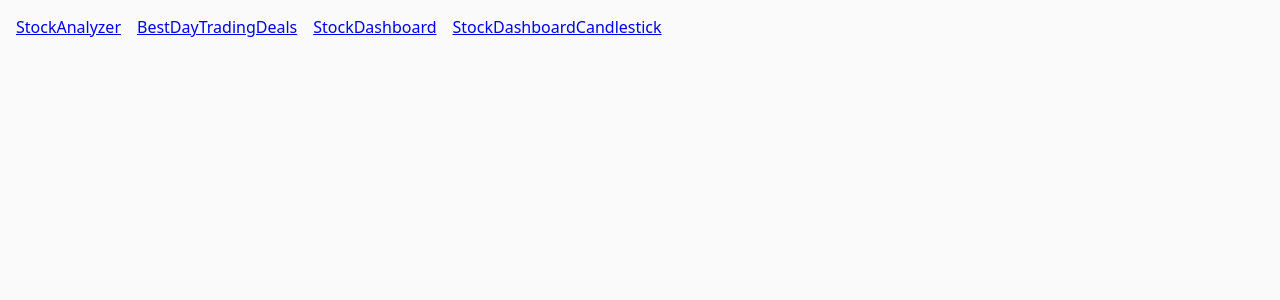
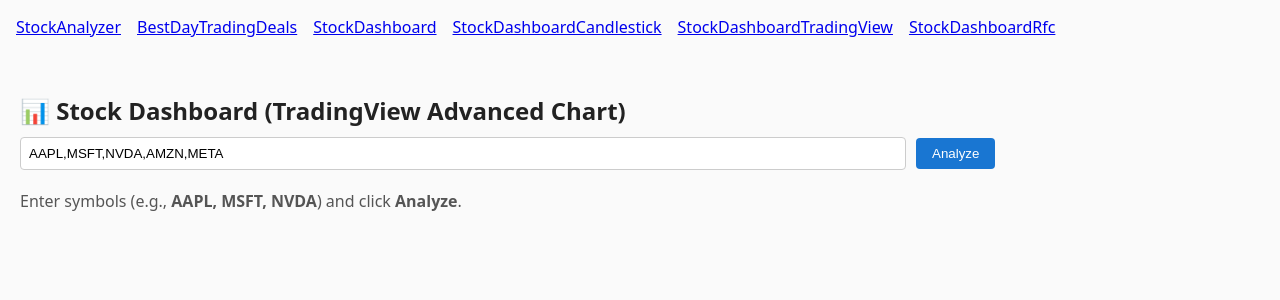
Before and after one commit to sanjeevdg/trading-app-client, a React (Create React App) app: page /StockDashboardTradingView in a window 1280 px wide. Shown: the top 300 px of the page. Built offline with nearby package versions, Linux system fonts and the light colour scheme.

Commit message:
oct23-1915hrs

```diff
--- a/src/App.tsx
+++ b/src/App.tsx
@@ -7,9 +7,13 @@ import BestDayTradingDeals from "./components/BestDayTradingDeals";
 import StockAnalyzer from "./components/StockAnalyzer";
 import StockDashboard from './components/StockDashboard';
 import StockDashboardCandlestick from './components/StockDashboardCandlestick';
+//import StockDashboardSyncfusion from './components/StockDashboardSyncfusion';
+import StockDashboardRfc from './components/StockDashboardRfc';
+import StockDashboardTradingView from './components/StockDashboardTradingView';
 
 
-
+//     <Link to="/StockDashboardSyncfusion">StockDashboardSyncfusion</Link>
+//          <Route path="/StockDashboardSyncfusion" element={<StockDashboardSyncfusion />} />
 const App: React.FC = () => {
   return (
 
@@ -19,19 +23,23 @@ const App: React.FC = () => {
         <Link to="/BestDayTradingDeals">BestDayTradingDeals</Link>
         <Link to="/StockDashboard">StockDashboard</Link>
         <Link to="/StockDashboardCandlestick">StockDashboardCandlestick</Link>
+        <Link to="/StockDashboardTradingView">StockDashboardTradingView</Link>
+        <Link to="/StockDashboardRfc">StockDashboardRfc</Link>
+
       </nav>
 
       <Routes>
+
         <Route path="/StockAnalyzer" element={<StockAnalyzer />} />
         <Route path="/BestDayTradingDeals" element={<BestDayTradingDeals />} />
         <Route path="/StockDashboard" element={<StockDashboard />} />
         <Route path="/StockDashboardCandlestick" element={<StockDashboardCandlestick />} />
-
+        <Route path="/StockDashboardRfc" element={<StockDashboardRfc />} />
+        <Route path="/StockDashboardTradingView" element={<StockDashboardTradingView />} />
 
       </Routes>
-    </Router>
-
-  );
+      </Router>
+          );
 
 };
 
--- /dev/null
+++ b/src/components/StockDashboardRfc.tsx
@@ -0,0 +1,170 @@
+import React, { useEffect, useState } from "react";
+import {
+  ChartCanvas,
+  Chart,
+  CandlestickSeries,
+  XAxis,
+  YAxis,
+  CrossHairCursor,
+  MouseCoordinateX,
+  MouseCoordinateY,
+  OHLCTooltip,
+  ZoomButtons,
+} from "react-financial-charts";
+import { scaleTime } from "d3-scale";
+import { timeFormat } from "d3-time-format";
+import { format } from "d3-format";
+
+interface Candle {
+  time: string;
+  open: number;
+  high: number;
+  low: number;
+  close: number;
+}
+
+interface StockData {
+  symbol: string;
+  price: number;
+  peRatio: number;
+  eps: number;
+  dividendYield: number;
+  marketCap: number;
+  candles: Candle[];
+}
+
+export default function StockDashboardRfc() {
+  const [symbols, setSymbols] = useState("AAPL,MSFT,NVDA,AMZN,META");
+  const [data, setData] = useState<StockData[]>([]);
+  const [loading, setLoading] = useState(false);
+
+  const fetchStocks = async () => {
+    try {
+      setLoading(true);
+      const response = await fetch("http://localhost:4000/api/cdsstocks", {
+        method: "POST",
+        headers: { "Content-Type": "application/json" },
+        body: JSON.stringify({ symbols: symbols.split(",").map((s) => s.trim()) }),
+      });
+      const result = await response.json();
+      setData(result);
+    } catch (err) {
+      console.error("Fetch error:", err);
+    } finally {
+      setLoading(false);
+    }
+  };
+
+  const statRow = (label: string, value: any, color?: string) => (
+    <div
+      style={{
+        display: "flex",
+        justifyContent: "space-between",
+        marginBottom: "4px",
+      }}
+    >
+      <span style={{ color: "#666" }}>{label}</span>
+      <span style={{ color: color || "#000", fontWeight: 600 }}>{value}</span>
+    </div>
+  );
+
+  return (
+    <div style={{ padding: "20px" }}>
+      <h2 style={{ marginBottom: "10px" }}>📊 Stock Dashboard (React Financial Charts)</h2>
+      <div style={{ marginBottom: "20px" }}>
+        <input
+          value={symbols}
+          onChange={(e) => setSymbols(e.target.value)}
+          placeholder="Enter stock symbols separated by commas"
+          style={{
+            width: "70%",
+            padding: "8px",
+            border: "1px solid #ccc",
+            borderRadius: "4px",
+          }}
+        />
+        <button
+          onClick={fetchStocks}
+          style={{
+            marginLeft: "10px",
+            padding: "8px 16px",
+            backgroundColor: "#1976d2",
+            color: "white",
+            border: "none",
+            borderRadius: "4px",
+            cursor: "pointer",
+          }}
+        >
+          {loading ? "Loading..." : "Analyze"}
+        </button>
+      </div>
+
+      {data.map((s) => {
+        const candles = s.candles.map((c) => ({
+          date: new Date(c.time),
+          open: c.open,
+          high: c.high,
+          low: c.low,
+          close: c.close,
+        }));
+
+        if (candles.length === 0) return null;
+
+        const xAccessor = (d: any) => d.date;
+        const xExtents = [candles[0].date, candles[candles.length - 1].date];
+
+        return (
+          <div
+            key={s.symbol}
+            style={{
+              border: "1px solid #ddd",
+              borderRadius: "10px",
+              padding: "16px",
+              marginBottom: "30px",
+            }}
+          >
+            <h3 style={{ marginBottom: "10px" }}>{s.symbol}</h3>
+            {statRow("Price", `$${s.price}`)}
+            {statRow("P/E Ratio", s.peRatio || "N/A")}
+            {statRow("EPS", s.eps || "N/A")}
+            {statRow("Dividend Yield", `${s.dividendYield}%`, "#00994d")}
+            {statRow("Market Cap", `${(s.marketCap / 1e9).toFixed(2)} B`)}
+
+            <div style={{ marginTop: "20px", height: "400px" }}>
+              <ChartCanvas
+                height={400}
+                width={800}
+                ratio={3}
+                margin={{ left: 60, right: 60, top: 20, bottom: 30 }}
+                data={candles}
+                seriesName={s.symbol}
+                xAccessor={xAccessor}
+                xScale={scaleTime() as any}
+                xExtents={xExtents}
+              >
+                <Chart id={1} yExtents={(d) => [d.high, d.low]}>
+                  <XAxis showGridLines />
+                  <YAxis showGridLines tickFormat={format(".2f")} />
+
+                  <MouseCoordinateX displayFormat={timeFormat("%b %Y")} />
+                  <MouseCoordinateY displayFormat={format(".2f")} />
+
+                  <CandlestickSeries
+                    wickStroke="#000000"
+                    fill={(d) => (d.close > d.open ? "#26a69a" : "#ef5350")}
+                    stroke={(d) => (d.close > d.open ? "#26a69a" : "#ef5350")}
+                  />
+
+                  <OHLCTooltip origin={[10, 10]} />
+                </Chart>
+
+                <ZoomButtons />
+                <CrossHairCursor />
+              </ChartCanvas>
+            </div>
+          </div>
+        );
+      })}
+    </div>
+  );
+}
--- /dev/null
+++ b/src/components/StockDashboardTradingView.tsx
@@ -0,0 +1,124 @@
+import React, { useState } from "react";
+import { AdvancedRealTimeChart } from "react-ts-tradingview-widgets";
+
+interface StockData {
+  symbol: string;
+  price?: number;
+  peRatio?: number;
+  eps?: number;
+  dividendYield?: number;
+  marketCap?: number;
+}
+
+export default function StockDashboardTradingView() {
+  const [symbols, setSymbols] = useState("AAPL,MSFT,NVDA,AMZN,META");
+  const [data, setData] = useState<StockData[]>([]);
+  const [loading, setLoading] = useState(false);
+
+  const fetchStocks = async () => {
+    try {
+      setLoading(true);
+      const response = await fetch("http://localhost:4000/api/cdsstocks", {
+        method: "POST",
+        headers: { "Content-Type": "application/json" },
+        body: JSON.stringify({ symbols: symbols.split(",").map((s) => s.trim()) }),
+      });
+      const result = await response.json();
+      setData(result);
+    } catch (err) {
+      console.error("Fetch error:", err);
+    } finally {
+      setLoading(false);
+    }
+  };
+
+  const statRow = (label: string, value: any, color?: string) => (
+    <div
+      style={{
+        display: "flex",
+        justifyContent: "space-between",
+        marginBottom: "4px",
+      }}
+    >
+      <span style={{ color: "#666" }}>{label}</span>
+      <span style={{ color: color || "#000", fontWeight: 600 }}>{value}</span>
+    </div>
+  );
+
+  return (
+    <div style={{ padding: "20px" }}>
+      <h2 style={{ marginBottom: "10px" }}>📊 Stock Dashboard (TradingView Advanced Chart)</h2>
+
+      <div style={{ marginBottom: "20px" }}>
+        <input
+          value={symbols}
+          onChange={(e) => setSymbols(e.target.value)}
+          placeholder="Enter stock symbols separated by commas"
+          style={{
+            width: "70%",
+            padding: "8px",
+            border: "1px solid #ccc",
+            borderRadius: "4px",
+          }}
+        />
+        <button
+          onClick={fetchStocks}
+          style={{
+            marginLeft: "10px",
+            padding: "8px 16px",
+            backgroundColor: "#1976d2",
+            color: "white",
+            border: "none",
+            borderRadius: "4px",
+            cursor: "pointer",
+          }}
+        >
+          {loading ? "Loading..." : "Analyze"}
+        </button>
+      </div>
+
+      {data.length === 0 && (
+        <p style={{ color: "#555" }}>
+          Enter symbols (e.g., <b>AAPL, MSFT, NVDA</b>) and click <b>Analyze</b>.
+        </p>
+      )}
+
+      {data.map((s) => (
+        <div
+          key={s.symbol}
+          style={{
+            border: "1px solid #ddd",
+            borderRadius: "10px",
+            padding: "16px",
+            marginBottom: "30px",
+          }}
+        >
+          <h3 style={{ marginBottom: "10px" }}>{s.symbol}</h3>
+          {statRow("Price", s.price ? `$${s.price}` : "N/A")}
+          {statRow("P/E Ratio", s.peRatio || "N/A")}
+          {statRow("EPS", s.eps || "N/A")}
+          {statRow("Dividend Yield", `${s.dividendYield}%`, "#00994d")}
+          {statRow("Market Cap", s.marketCap ? `${(s.marketCap / 1e9).toFixed(2)} B` : "N/A")}
+
+          <div style={{ marginTop: "20px", height: "550px" }}>
+            <AdvancedRealTimeChart
+              theme="light"
+              symbol={s.symbol}
+              autosize
+              allow_symbol_change={false}
+              hide_side_toolbar={false}
+              calendar={true}
+              withdateranges={true}
+              details={true}
+              show_popup_button={false}
+              locale="en"
+              interval="D"
+              style="1"
+              range="6M"
+            />
+          </div>
+        </div>
+      ))}
+    </div>
+  );
+}
```
Also changed, not shown: package.json (+7 -0 lines), 2 other files (tests, documents, lock files or other folders).
